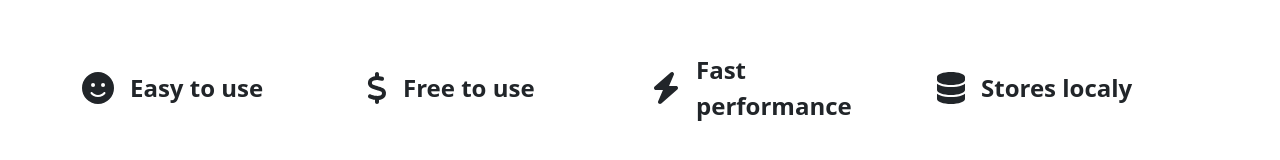
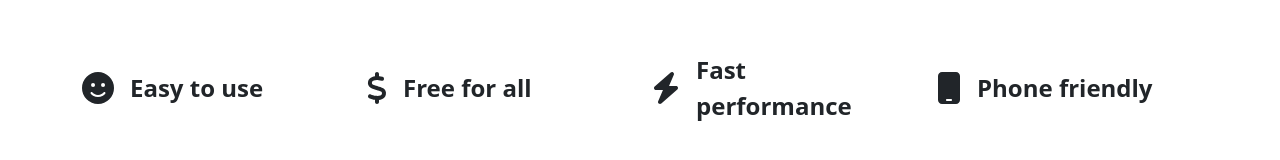
Before and after one commit to RoeiKat/WebAccessibility, a React (Create React App) app: page / in a window 1280 px wide. Shown: the part 1742-1902 px from the top of the page. Built offline with nearby package versions, Linux system fonts and the light colour scheme.

Commit message:
Fixing a few bugs and editing content

```diff
--- a/src/App.tsx
+++ b/src/App.tsx
@@ -3,7 +3,6 @@ import Accessibility from "./Components/Accessibility/Accessibility";
 import { useAccessibility } from "./hooks/useAccessibility";
 import { Container } from "react-bootstrap";
 import CustomNavbar from "./Components/UI/CustomNavbar";
-import CustomCarousel from "./Components/UI/CustomCarousel";
 import FirstSection from "./Components/ProductInfo/FirstSection";
 import SecondSection from "./Components/ProductInfo/SecondSection";
 import ThirdSection from "./Components/ProductInfo/ThirdSection";
--- a/src/Components/Accessibility/AccessibilityButton.tsx
+++ b/src/Components/Accessibility/AccessibilityButton.tsx
@@ -18,7 +18,7 @@ const AccessibilityButton = function () {
         fontSize: "20px",
         position: "fixed",
         cursor: "pointer",
-        top: "30vh",
+        top: "10vh",
         zIndex: 999,
       }}
       className="d-flex flex-row align-items-center justify-content-center border border-dark"
--- a/src/Components/Accessibility/AccessibilityModal/AccessibilityModal.tsx
+++ b/src/Components/Accessibility/AccessibilityModal/AccessibilityModal.tsx
@@ -18,7 +18,7 @@ const AccessibilityModal = function () {
             position: "fixed",
             paddingBottom: "20px",
             left: "6vh",
-            top: "30vh",
+            top: "10vh",
             zIndex: 999,
           }}
         >
--- a/src/Components/ProductInfo/FourthSection.tsx
+++ b/src/Components/ProductInfo/FourthSection.tsx
@@ -1,11 +1,10 @@
 import { FontAwesomeIcon } from "@fortawesome/react-fontawesome";
 import {
   faDollar,
-  faDatabase,
+  faMobile,
   faBolt,
   faSmile,
 } from "@fortawesome/free-solid-svg-icons";
-import { Button } from "react-bootstrap";
 
 const FourthSection = function () {
   return (
@@ -22,7 +21,7 @@ const FourthSection = function () {
         style={{ fontWeight: "800" }}
       >
         <FontAwesomeIcon icon={faDollar} style={{ fontSize: "32px" }} />
-        <span className="mx-3">Free to use</span>
+        <span className="mx-3">Free for all</span>
       </div>
       <div
         className="col-6 col-md-3 d-flex align-items-center fs-4"
@@ -35,8 +34,8 @@ const FourthSection = function () {
         className="col-6 col-md-3 d-flex align-items-center fs-4"
         style={{ fontWeight: "800" }}
       >
-        <FontAwesomeIcon icon={faDatabase} style={{ fontSize: "32px" }} />
-        <span className="mx-3">Stores localy</span>
+        <FontAwesomeIcon icon={faMobile} style={{ fontSize: "32px" }} />
+        <span className="mx-3">Phone friendly</span>
       </div>
       <div className="mt-5 mb-5">
         <div className="mt-5 mb-5 text-center">
--- a/src/store/slices/accessibilitySlice.ts
+++ b/src/store/slices/accessibilitySlice.ts
@@ -53,7 +53,7 @@ const accessibilitySlice = createSlice({
     setReversedColorsMode(state) {
       state.reversedColorsMode = !state.reversedColorsMode;
       const container = document.getElementById("container");
-      container!.style.filter = state.grayColorsMode
+      container!.style.filter = state.reversedColorsMode
         ? "invert(100%)"
         : "invert(0%)";
     },
```
